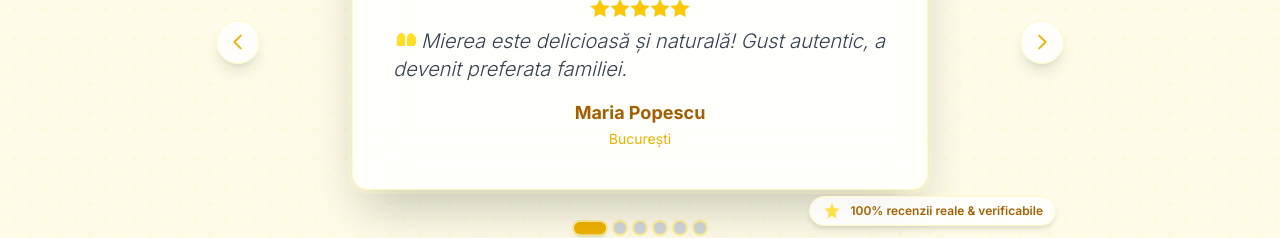
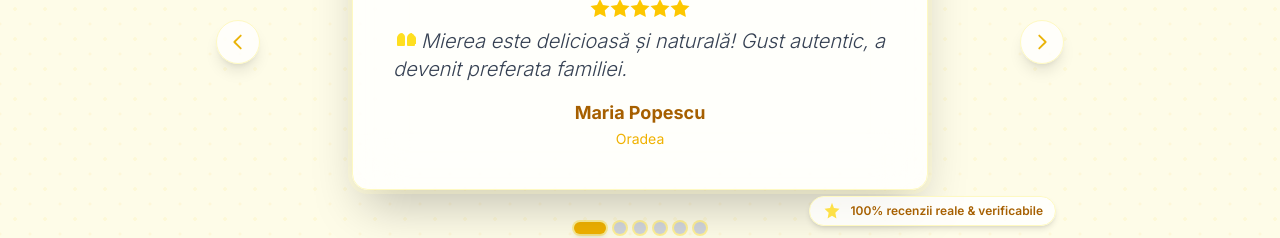
Before and after one commit to ionutpetru4046/Website-Apicultura, a Next.js app: page / in a window 1280 px wide. Shown: the part 5760-5998 px from the top of the page. Built offline with nearby package versions, Linux system fonts and the light colour scheme; a web font is replaced by a local one.

Commit message:
working on testmonials component

```diff
--- a/components/Testimonials.tsx
+++ b/components/Testimonials.tsx
@@ -36,7 +36,7 @@ export default function Testimonials() {
     {
       name: "Maria Popescu",
       text: "Mierea este delicioasă și naturală! Gust autentic, a devenit preferata familiei.",
-      location: "București",
+      location: "Oradea",
       avatar: "/images/testimonials/maria.jpg",
       stars: 5,
     },
```
